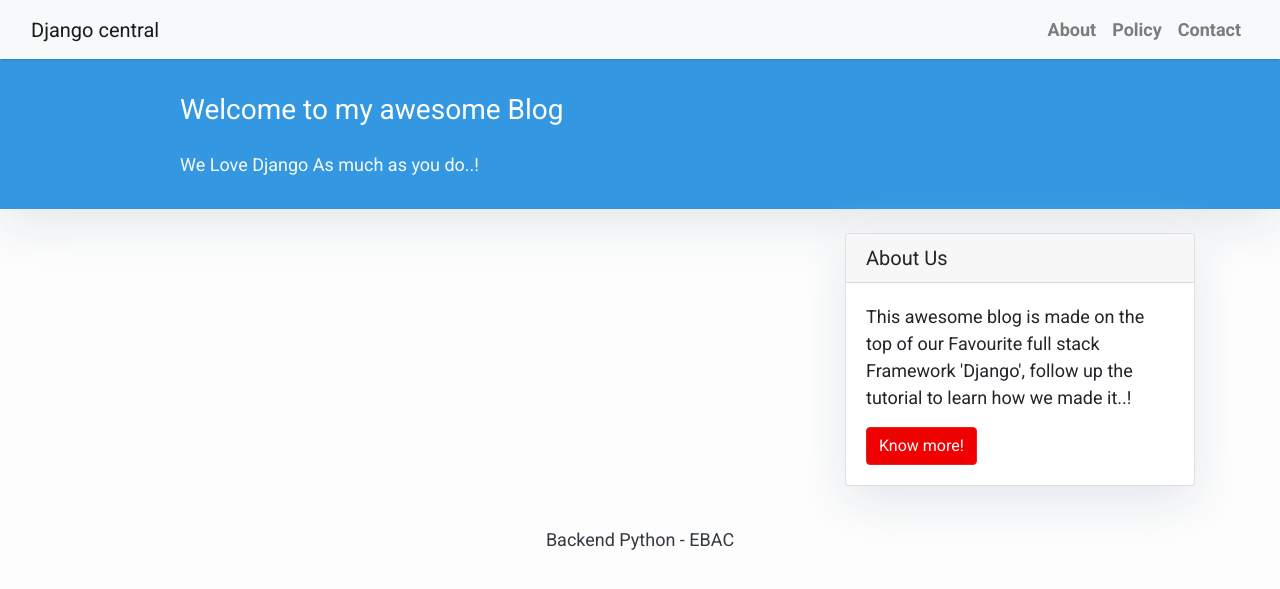
After one commit to dvcm/mysite-blog, a Django app: template templates/index.html in a window 1280 px wide. The commit adds this page. Shown: the top 589 px of the page. Run offline with Django 4.2, Linux system fonts and the light colour scheme; the template is opened without the code that fills it, so the values that code supplies are empty; some libraries are stand-ins or nearby versions.

Commit message:
'Versão-Atualizada'

```diff
--- /dev/null
+++ b/templates/base.html
@@ -0,0 +1,88 @@
+<!DOCTYPE html>
+<html>
+  <head>
+    <title>Backend Python - EBAC</title>
+    <link
+      href="https://fonts.googleapis.com/css?family=Roboto:400,700"
+      rel="stylesheet"
+    />
+    <meta name="google" content="notranslate" />
+    <meta name="viewport" content="width=device-width, initial-scale=1" />
+    <link
+      rel="stylesheet"
+      href="https://maxcdn.bootstrapcdn.com/bootstrap/4.0.0/css/bootstrap.min.css"
+      integrity="sha384-Gn5384xqQ1aoWXA+058RXPxPg6fy4IWvTNh0E263XmFcJlSAwiGgFAW/dAiS6JXm"
+      crossorigin="anonymous"
+    />
+  </head>
+
+  <body>
+    <style>
+      body {
+        font-family: "Roboto", sans-serif;
+        font-size: 17px;
+        background-color: #fdfdfd;
+      }
+      .shadow {
+        box-shadow: 0 4px 2px -2px rgba(0, 0, 0, 0.1);
+      }
+      .btn-danger {
+        color: #fff;
+        background-color: #f00000;
+        border-color: #dc281e;
+      }
+      .masthead {
+        background: #3398e1;
+        height: auto;
+        padding-bottom: 15px;
+        box-shadow: 0 16px 48px #e3e7eb;
+        padding-top: 10px;
+      }
+    </style>
+
+    <!-- Navigation -->
+    <nav
+      class="navbar navbar-expand-lg navbar-light bg-light shadow"
+      id="mainNav"
+    >
+      <div class="container-fluid">
+        <a class="navbar-brand" href="{% url 'home' %}">Django central</a>
+        <button
+          class="navbar-toggler navbar-toggler-right"
+          type="button"
+          data-toggle="collapse"
+          data-target="#navbarResponsive"
+          aria-controls="navbarResponsive"
+          aria-expanded="false"
+          aria-label="Toggle navigation"
+        >
+          <span class="navbar-toggler-icon"></span>
+        </button>
+        <div class="collapse navbar-collapse" id="navbarResponsive">
+          <ul class="navbar-nav ml-auto">
+            <li class="nav-item text-black">
+              <a class="nav-link text-black font-weight-bold" href="#">About</a>
+            </li>
+            <li class="nav-item text-black">
+              <a class="nav-link text-black font-weight-bold" href="#"
+                >Policy</a
+              >
+            </li>
+            <li class="nav-item text-black">
+              <a class="nav-link text-black font-weight-bold" href="#"
+                >Contact</a
+              >
+            </li>
+          </ul>
+        </div>
+      </div>
+    </nav>
+    {% block content %}
+    <!-- Content Goes here -->
+    {% endblock content %}
+    <!-- Footer -->
+    <footer class="py-3 bg-grey">
+      <p class="m-0 text-dark text-center">Backend Python - EBAC</p>
+    </footer>
+  </body>
+</html>
--- /dev/null
+++ b/templates/index.html
@@ -0,0 +1,55 @@
+{% extends "base.html" %} {% block content %}
+<style>
+  body {
+    font-family: "Roboto", sans-serif;
+    font-size: 18px;
+    background-color: #fdfdfd;
+  }
+
+  .head_text {
+    color: white;
+  }
+
+  .card {
+    box-shadow: 0 16px 48px #e3e7eb;
+  }
+</style>
+
+<header class="masthead">
+  <div class="overlay"></div>
+  <div class="container">
+    <div class="row">
+      <div class="col-md-8 col-md-10 mx-auto">
+        <div class="site-heading">
+          <h3 class="site-heading my-4 mt-3 text-white">
+            Welcome to my awesome Blog
+          </h3>
+          <p class="text-light">We Love Django As much as you do..! &nbsp</p>
+        </div>
+      </div>
+    </div>
+  </div>
+</header>
+<div class="container">
+  <div class="row">
+    <!-- Blog Entries Column -->
+    <div class="col-md-8 mt-3 left">
+      {% for post in post_list %}
+      <div class="card mb-4">
+        <div class="card-body">
+          <h2 class="card-title">{{ post.title }}</h2>
+          <p class="card-text text-muted h6">
+            {{ post.author }} | {{ post.created_on}}
+          </p>
+          <p class="card-text">{{post.content|slice:":200" }}</p>
+          <a href="{% url 'post_detail' post.slug  %}" class="btn btn-primary"
+            >Read More &rarr;</a
+          >
+        </div>
+      </div>
+      {% endfor %}
+    </div>
+    {% block sidebar %} {% include 'sidebar.html' %} {% endblock sidebar %}
+  </div>
+</div>
+{%endblock%}
--- a/mysite/templates/post_detail.html
+++ b/templates/post_detail.html
@@ -2,11 +2,11 @@
 
 <div class="container">
   <div class="row">
-    <div class="col-md-8 card mb-4  mt-3 left  top">
+    <div class="col-md-8 card mb-4 mt-3 left top">
       <div class="card-body">
         <h1>{% block title %} {{ post.title }} {% endblock title %}</h1>
-        <p class=" text-muted">{{ post.author }} | {{ post.created_on }}</p>
-        <p class="card-text ">{{ post.content | safe }}</p>
+        <p class="text-muted">{{ post.author }} | {{ post.created_on }}</p>
+        <p class="card-text">{{ post.content | safe }}</p>
       </div>
     </div>
     {% block sidebar %} {% include 'sidebar.html' %} {% endblock sidebar %}
--- /dev/null
+++ b/templates/sidebar.html
@@ -0,0 +1,17 @@
+{% block sidebar %}
+
+<!-- Sidebar Widgets Column -->
+<div class="col-md-4 float-right">
+  <div class="card my-4">
+    <h5 class="card-header">About Us</h5>
+    <div class="card-body">
+      <p class="card-text">
+        This awesome blog is made on the top of our Favourite full stack
+        Framework 'Django', follow up the tutorial to learn how we made it..!
+      </p>
+      <a href="#" class="btn btn-danger">Know more!</a>
+    </div>
+  </div>
+</div>
+
+{% endblock sidebar %}
```
Also changed, not shown: mysite/templates/base.html (deleted, +0 -68 lines), mysite/templates/blog.html (deleted, +0 -13 lines), mysite/templates/error_404.html (deleted, +0 -10 lines), mysite/templates/home.html (deleted, +0 -13 lines), mysite/templates/index.html (deleted, +0 -51 lines), mysite/templates/post_list.html (deleted, +0 -16 lines), mysite/templates/sidebar.html (deleted, +0 -17 lines), tests/test_post.py (deleted, +0 -18 lines), blog/models/Post.py (renamed from blog/models/post.py), tests/model/__init__.py (added), tests/model/test_post.py (added), tests/views/__init__.py (added), tests/views/test_post.py (added).
